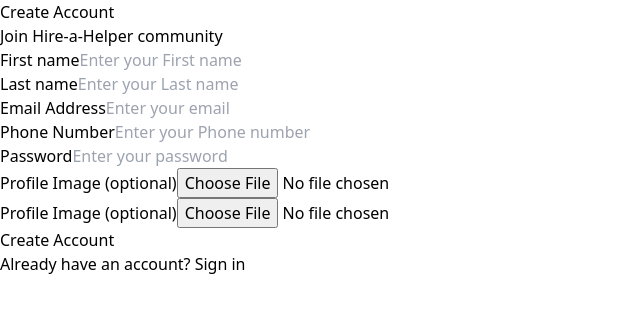
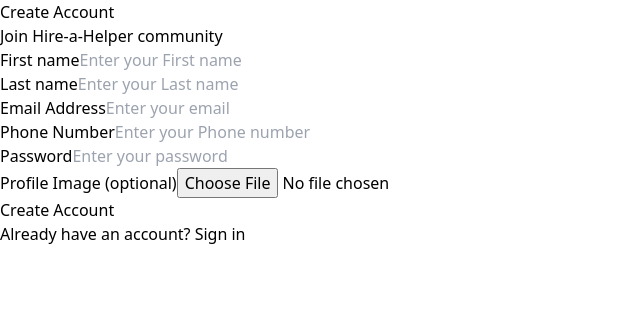
Before and after one commit to Sai-Smruti-M/internship_infosys_2025_hire_a_helper_team_02, a React (Vite) app in the folder frontend/: page /register in a window 1280 px wide. Shown: the top 312 px of the page, without its empty margins (0-640 px from the left). Built offline with nearby package versions, Linux system fonts and the light colour scheme.

Commit message:
Removed duplicate  profile image upload from Signup component
Removed optional profile image upload section from signup.

```diff
--- a/frontend/src/components/Signup.jsx
+++ b/frontend/src/components/Signup.jsx
@@ -176,16 +176,6 @@
           </div>
 
 
-          <div>
-            <label className="block text-gray-700 text-sm font-semibold mb-1">Profile Image (optional)</label>
-            <input
-              type="file"
-              accept="image/*"
-              onChange={handleImageChange}
-              className="w-full"
-            />
-          </div>
-
           <button
             type="submit"
             disabled={loading}
```
